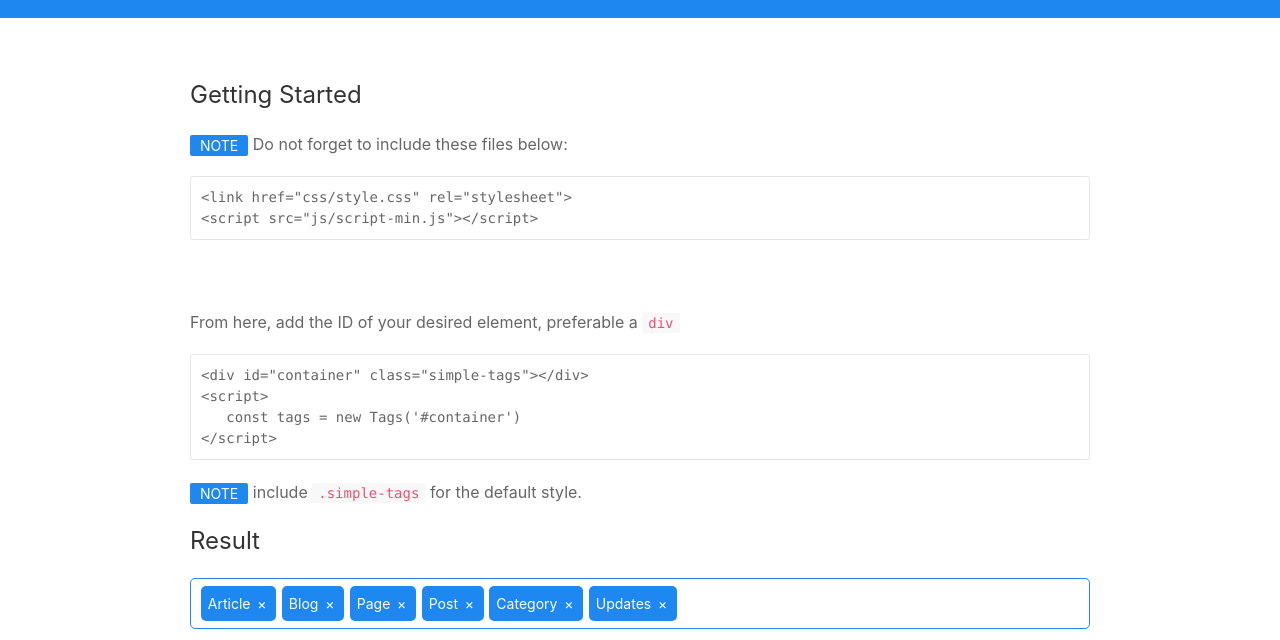
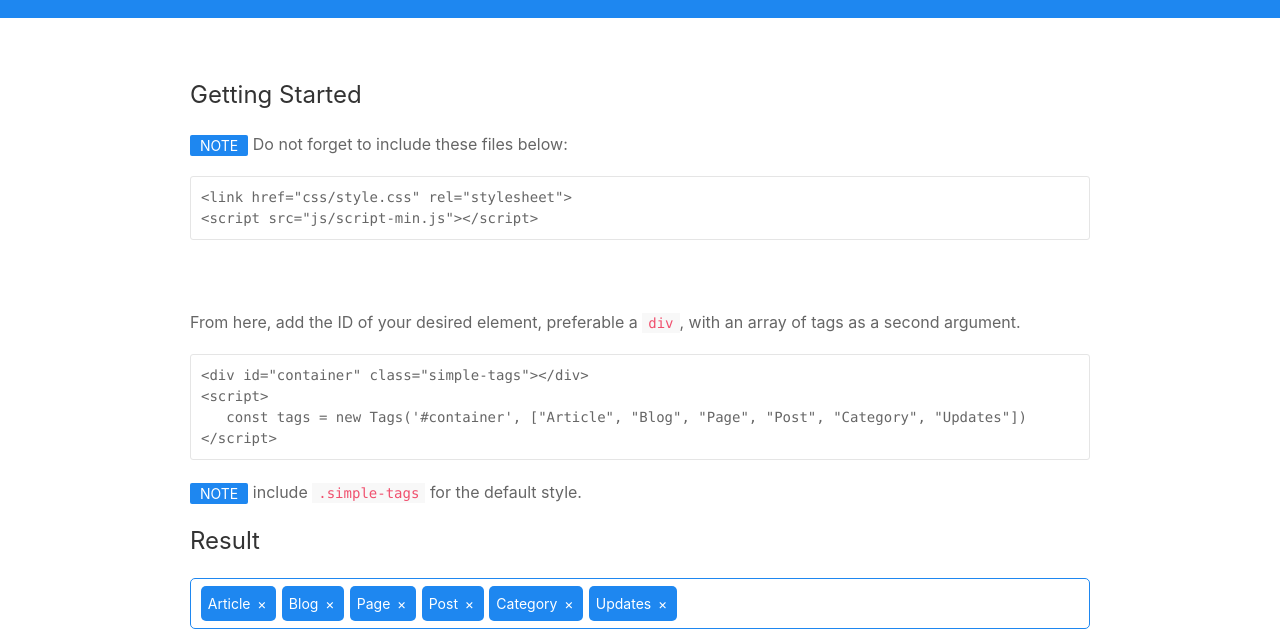
Before and after one commit to kurtobando/simple-tags, a website: page build/index.html in a window 1280 px wide. Shown: the part 366-1006 px from the top of the page. Drawn offline with nearby package versions, Linux system fonts and the light colour scheme.

Commit message:
improve readme and index.html docs

```diff
--- a/build/index.html
+++ b/build/index.html
@@ -44,13 +44,13 @@
 		</div>
 
 		<div class="uk-margin-large-top">
-			<p>From here, add the ID of  your desired element, preferable a <code>div</code></p>
+			<p>From here, add the ID of  your desired element, preferable a <code>div</code>, with an array of tags as a second argument.</p>
 		</div>
 		<div>
 			<pre style="tab-size: 1; white-space: pre-line;">
 				&lt;div id="container" class="simple-tags"&gt;&lt;/div&gt;
 				&lt;script&gt;
-				&nbsp;&nbsp;&nbsp;const tags = new Tags('#container')
+				&nbsp;&nbsp;&nbsp;const tags = new Tags('#container', ["Article", "Blog", "Page", "Post", "Category", "Updates"])
 				&lt;/script&gt;
 			</pre>
 			<p><span class="uk-label">Note</span> include <code>.simple-tags</code> for the default style.</p>
```
Also changed, not shown: readme.md.
